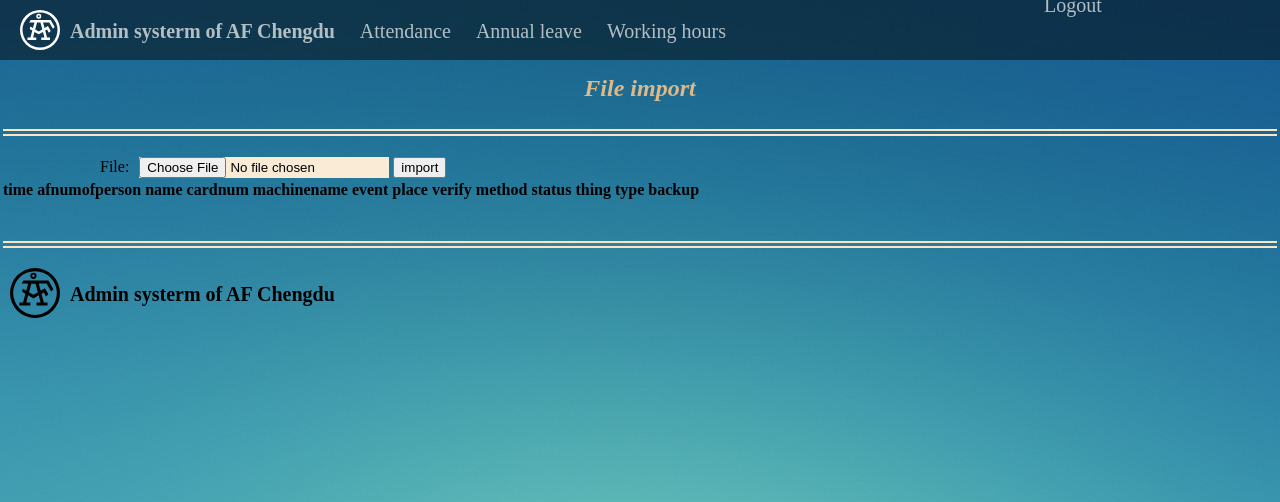
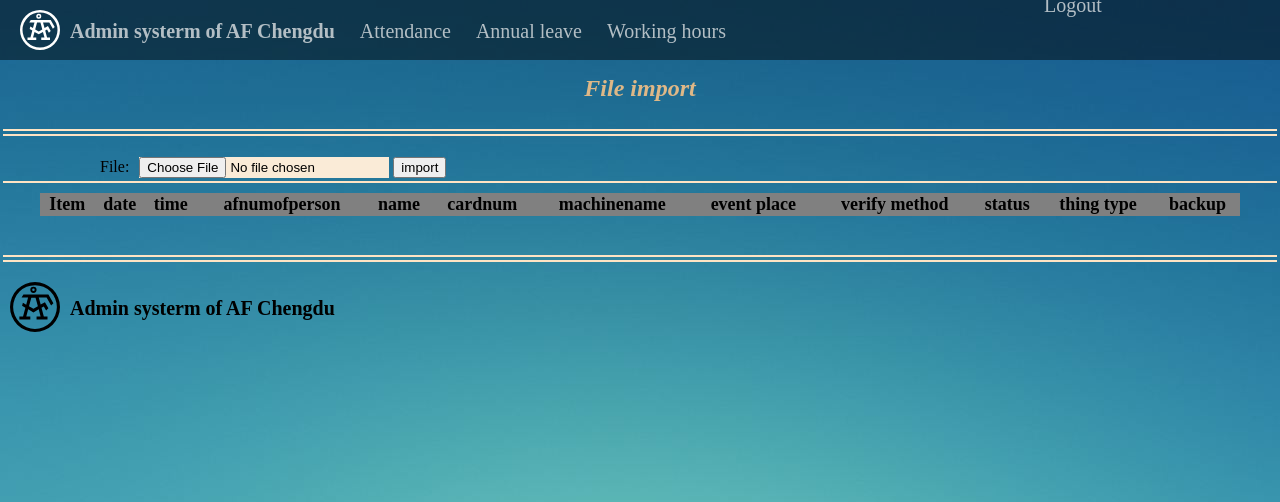
Before and after one commit to wangyi190228/django-test, a Django app: page /attend/ in a window 1280 px wide. Shown: the top 502 px of the page. Run offline with Django 3.2, Linux system fonts and the light colour scheme; lists and menus that the app fills with data are empty.

Commit message:
the newest code

```diff
--- a/attend/views.py
+++ b/attend/views.py
@@ -15,73 +15,14 @@ def attend(request):
             data = xlrd.open_workbook(filename=None,file_contents=f.read(), encoding_override='utf-8')
             table = data.sheets()[0]
             nrows = table.nrows
-            for i in range(0,nrows):
+            myrow = nrows-1
+            for i in range(1,nrows):
                 attendlist.append(table.row_values(i))
-                # content.append(form)
-            # content.update(i = table.row_values(i))
-            # sheet_name = data.sheet_names()[0]
-            # table_name = data.sheet_by_name(sheet_name)
-            # nrows = table_name.nrows
-            # ncols = table_name.ncols
-            # content = {'form':form,'test':rowvalue[0]}
-            return render(request, 'test.html')#,{'test':attendlist[0][0]}
+                date = attendlist[i-1][0].split(' ')[0]
+                time = attendlist[i-1][0].split(' ')[1]
+                attendlist[i-1].insert(0,date)
+                attendlist[i-1][1]=time
+            return render(request, 'test.html',{'attendlist':attendlist,'form': form})
     else:
         form = UploadFileForm()
         return render(request, 'test.html',{'form': form})
-
-# def attend(request):
-#     if request.method == 'POST':
-#         form = UploadFileForm(request.POST,request.FILES)
-#         if form.is_valid():
-#             f = request.FILES['file']
-#             f_type = f.name.split('.')[1]
-#             if f_type in ['xlsx','xls']:
-#                 f_wb = xlrd.open_workbook(filename=None,file_contents=f.chunks())
-#                 table = f_wb.sheets()[0]
-#                 nrows = table.nrows
-#                 for i in range(0,nrows):
-#                     rowvalues = table.row_values(i)
-#                 content = {'test':rowvalues,'form':form}
-#             return render(request, 'test.html',content)#{'test':testlist}
-#     else:
-#         form = UploadFileForm()
-#         return render(request, 'test.html',{'form': form})
-
-
-# def handle_uploaded_file(f,testlist):
-    # with open('afattend.xls', 'wb+') as destination:
-        # for chunk in f.chunks():
-            # testlist.append(chunk)
-            # destination.write(chunk)
-
-# def dealfile(file):
-
-
-# def excel_upload(request):
-# def attend(request):
-    # if request.method == "POST":
-
-    #     f = request.FILES['my_file']
-    #     type_excel = f.name.split('.')[1]
-    #     if 'xlsx' == type_excel:
-    #         # 开始解析上传的excel表格
-    #         wb = xlrd.open_workbook(filename=None, file_contents=f.read())  # 关键点在于这里
-    #         table = wb.sheets()[0]
-    #         nrows = table.nrows  # 行数
-    #         # ncole = table.ncols  # 列数
-    #         try:
-    #             with transaction.atomic():
-    #                 for i in range(1, nrows):
-    #                     # if 4 == i:
-    #                     #     i/0
-    #                     rowValues = table.row_values(i)  # 一行的数据
-    #                     good = models.GoodsManage.objects.get(international_code=rowValues[0])
-    #                     models.SupplierGoodsManage.objects.create(goods=good, sale_price=rowValues[1],sale_min_count = rowValues[2])
-    #         except Exception as e:
-    #             return JsonResponse({'msg':'出现错误....'})
-
-    #         return JsonResponse({'msg':'ok'})
-
-    #     return JsonResponse({'msg':'上传文件格式不是xlsx'})
-
-    # return JsonResponse({'msg':'不是post请求'})
--- a/static/css/afsty.css
+++ b/static/css/afsty.css
@@ -164,6 +164,7 @@ hr
     background-color: grey;
 }
 
+
 #id_file{
     margin-left: 10px;
     width: 250px;
@@ -173,3 +174,14 @@ hr
 #fileimport{
     margin-left: 100px;
 }
+.attendtab
+{
+    width: 1200px;
+    margin-top: 10px;
+    margin-left: auto;
+    margin-right : auto;
+    font-size: 18px;
+    text-align: center;
+    /*  border: 1px solid whitesmoke; */
+    border-collapse: collapse;
+}
--- a/template/test.html
+++ b/template/test.html
@@ -15,11 +15,11 @@
     {{form}}
     <input name="fsubmit" type="submit" id="import" value="import"/>
 </form>
-
-
-
-    {% comment %} {{test}} {% endcomment %}
-  <table>
+<hr>
+  <table class="attendtab">
+      <tr>
+      <th>Item</th>
+      <th>date</th>
       <th>time</th>
       <th>afnumofperson</th>
       <th>name</th>
@@ -30,17 +30,31 @@
       <th>status</th>
       <th>thing type</th>
       <th>backup</th>
-      {% for index in attendlist %}
-      <tr>{{index}}</tr>
-      <tr>{{afnumofperson}}</tr>
-      <tr>{{name}}</tr>
-      <tr>{{cardnum}}</tr>
-      <tr>{{machinename}}</tr>
-      <tr>{{event_place}}</tr>
-      <tr>{{verify_method}}</tr>
-      <tr>{{status}}</tr>
-      <tr>{{thing_type}}</tr>
-      <tr>{{backup}}</tr>
+    </tr>
+      {% for date,time,afnumofperson,name,cardnum,machinename,event_place,verify_method,status,thing_type,backup in attendlist %}
+      <tr>
+      <td>{{forloop.counter}}</td>
+      <td>{{date}}</td>
+      <td>{{time}}</td>
+      <!-- &nbsp&nbsp -->
+      <td>{{afnumofperson}}</td>
+      <!-- &nbsp&nbsp -->
+      <td>{{name}}</td>
+      <!-- &nbsp&nbsp -->
+      <td>{{cardnum}}</td>
+      <!-- &nbsp&nbsp -->
+      <td>{{machinename}}</td>
+      <!-- &nbsp&nbsp -->
+      <td>{{event_place}}</td>
+      <!-- &nbsp&nbsp -->
+      <td>{{verify_method}}</td>
+      <!-- &nbsp&nbsp -->
+      <td>{{status}}</td>
+      <!-- &nbsp&nbsp -->
+      <td>{{thing_type}}</td>
+      <!-- &nbsp&nbsp -->
+      <td>{{backup}}</td>
+      </tr>
       {% endfor %}
   </table>
 
```
